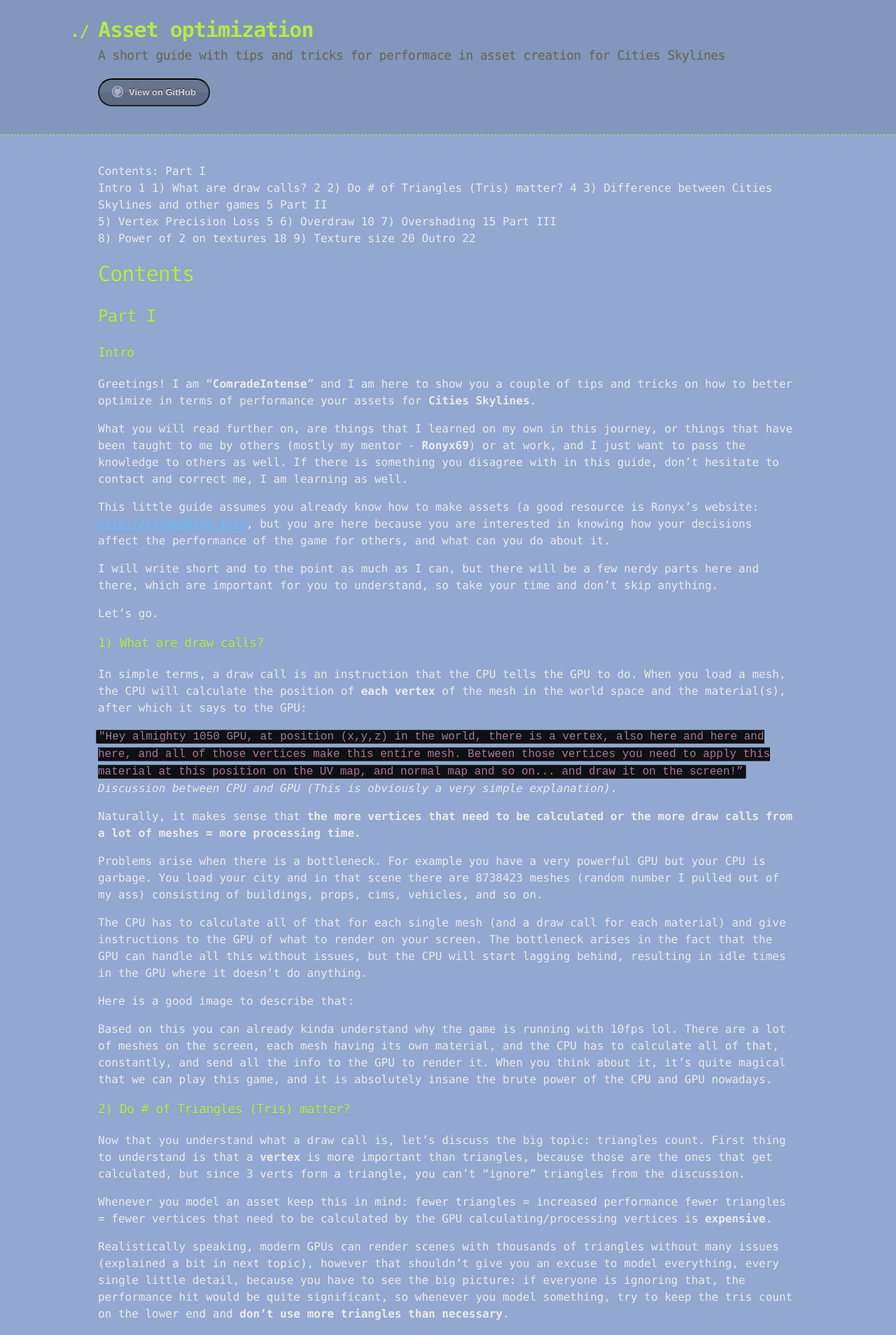
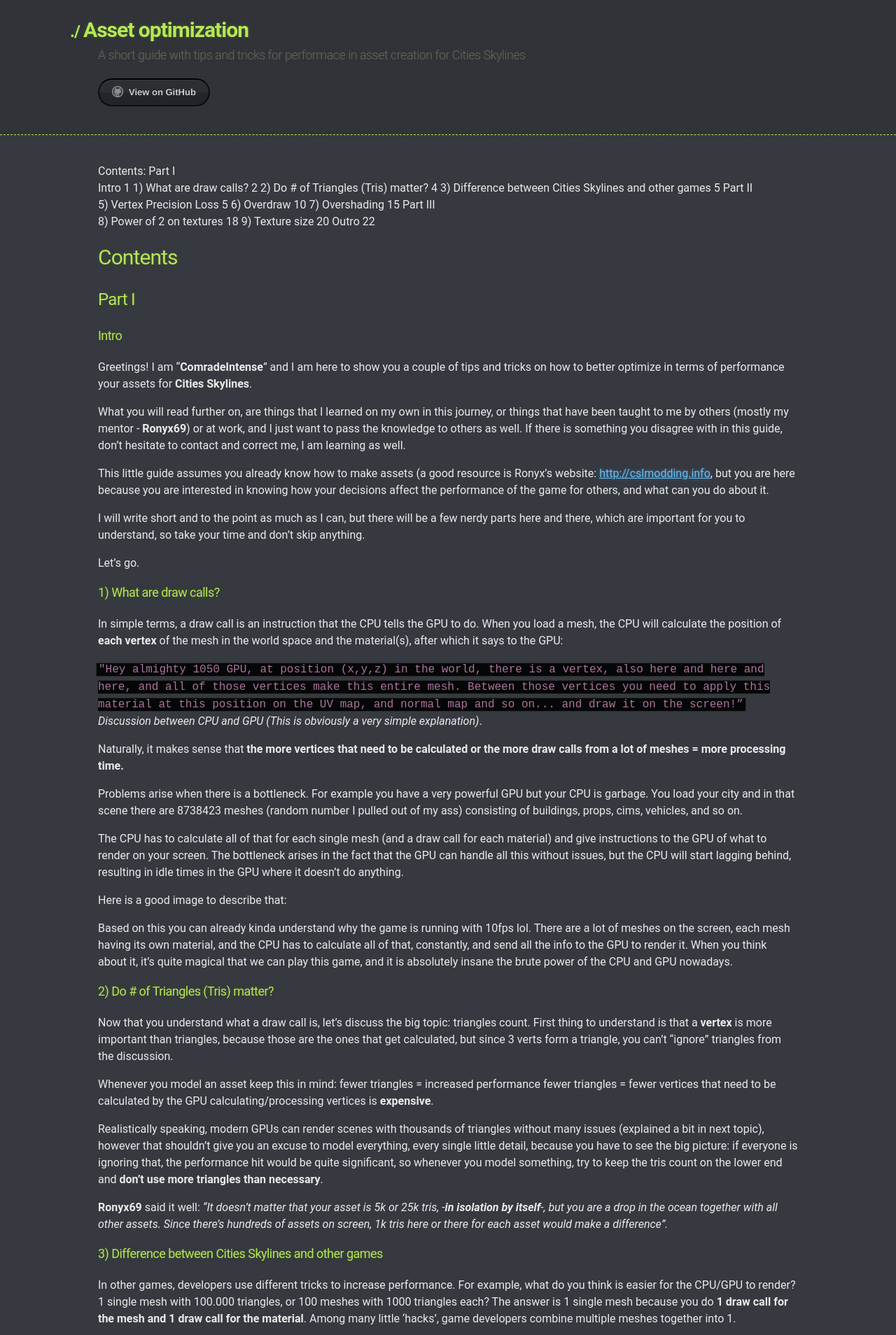
Before and after one commit to comradeintense/assetoptimization, a Jekyll site: the page built from index.md, in a window 1280 px wide. Shown: the top 1908 px of the page at 70% size. Built offline with Jekyll 4.4.1, drawn with Linux system fonts in a browser that asks for light colours.

Commit message:
Update jekyll-theme-hacker.scss

```diff
--- a/_sass/jekyll-theme-hacker.scss
+++ b/_sass/jekyll-theme-hacker.scss
@@ -17,11 +17,11 @@
 body {
   margin: 0;
   padding: 0;
-  background-color: #92a8d1;
+  background-color: #36393f;
   color: $body-foreground;
   font-size: 16px;
   line-height: 1.5;
-  font-family: Monaco, "Bitstream Vera Sans Mono", "Lucida Console", Terminal, monospace;
+  font-family: 'Roboto', sans-serif;
 }
 
 /* General & 'Reset' Stuff */
@@ -64,7 +64,7 @@
   line-height: 1.5;
   margin: 0 0 0 -40px;
   font-weight: bold;
-  font-family: Monaco, "Bitstream Vera Sans Mono", "Lucida Console", Terminal, monospace;
+  font-family: 'Roboto', sans-serif;
   color: $conifer;//$header;
   text-shadow: 0 1px 1px rgba(0, 0, 0, 0.1),
                0 0 5px rgba(181, 232, 83, 0.1),
@@ -107,7 +107,8 @@
 
 h1, h2, h3, h4, h5, h6 {
   font-weight: normal;
-  font-family: Monaco, "Bitstream Vera Sans Mono", "Lucida Console", Terminal, monospace;
+
+  font-family: 'Roboto', sans-serif;
   color: $header;
   letter-spacing: -0.03em;
   text-shadow: 0 1px 1px rgba(0, 0, 0, 0.1),
```
